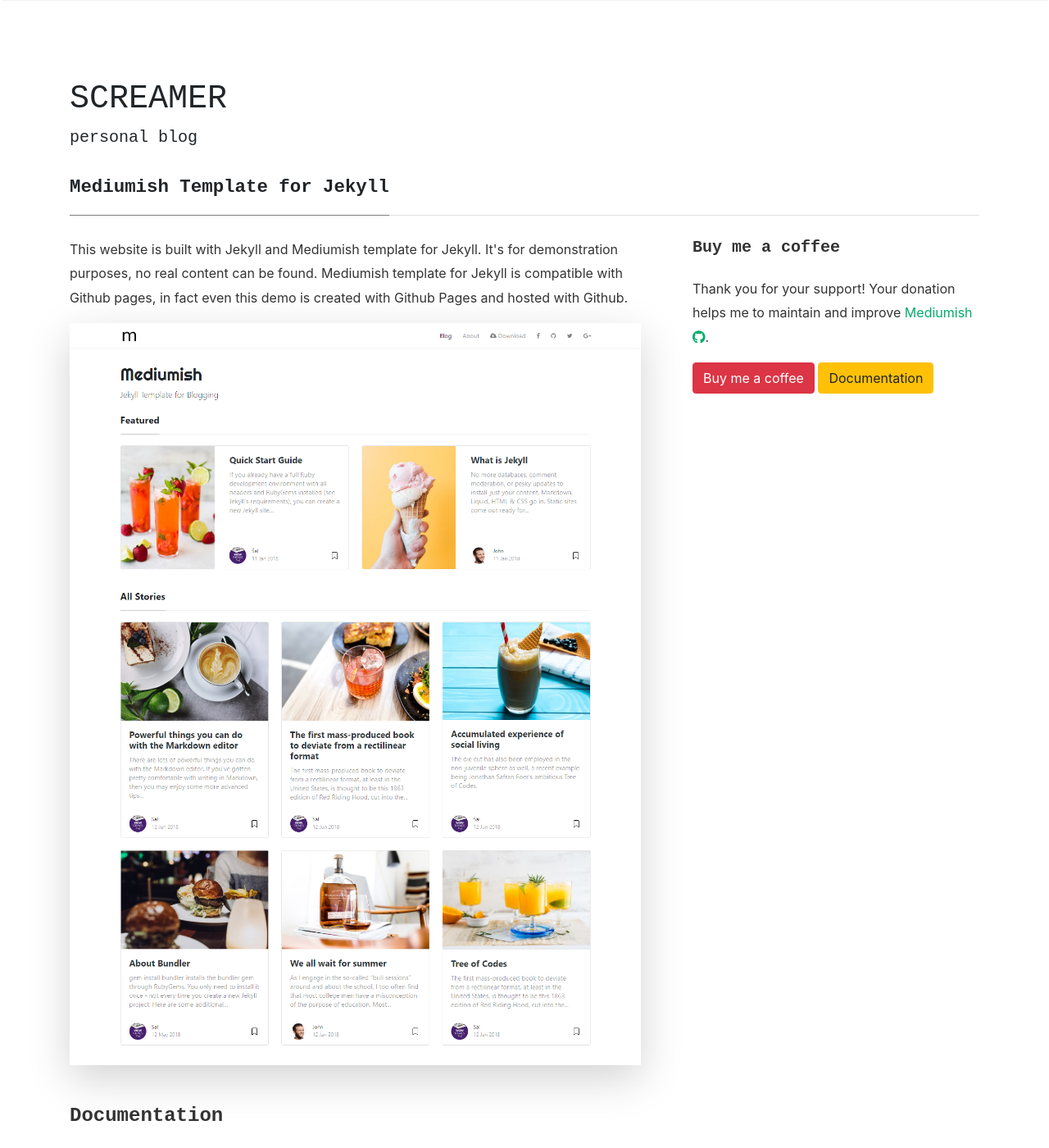
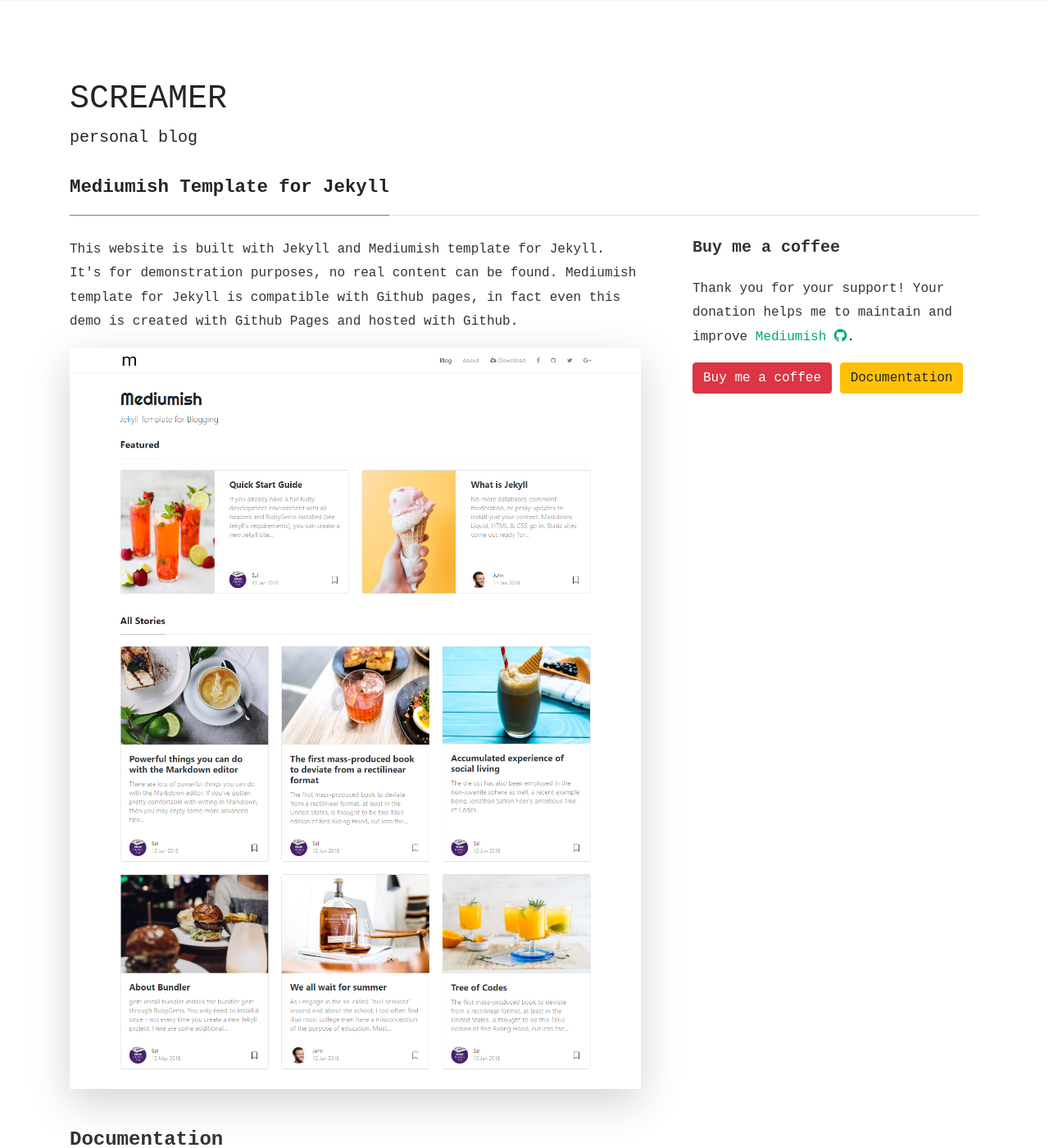
Before and after one commit to paulscreamer/paulscreamer.github.io, a Jekyll site: the page built from _pages/about.md, in a window 1280 px wide and 1400 px high. Shown: the whole window at 82% size. Built offline with Jekyll 4.4.1, drawn with Linux system fonts in a browser that asks for light colours; nearby versions of some CDN libraries; comment, search, counter and statistics services are not loaded.

Commit message:
fixing font in about page

```diff
--- a/assets/css/screen.css
+++ b/assets/css/screen.css
@@ -722,7 +722,7 @@ h6 {
 }
 
 .layout-page .article-post {
-    font-family:  "Andale Mono", -apple-system, BlinkMacSystemFont, "Segoe UI", Roboto, "Helvetica Neue", Arial, sans-serif, "Apple Color Emoji", "Segoe UI Emoji", "Segoe UI Symbol", "Noto Color Emoji";
+    font-family:  "Courier New", -apple-system, BlinkMacSystemFont, "Segoe UI", Roboto, "Helvetica Neue", Arial, sans-serif, "Apple Color Emoji", "Segoe UI Emoji", "Segoe UI Symbol", "Noto Color Emoji";
     font-size: 1rem;
 }
 
```
Also changed, not shown: 2 other files.
